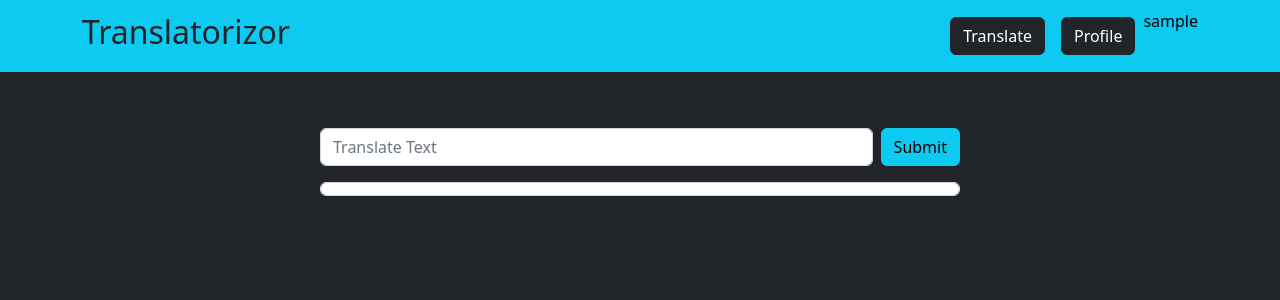
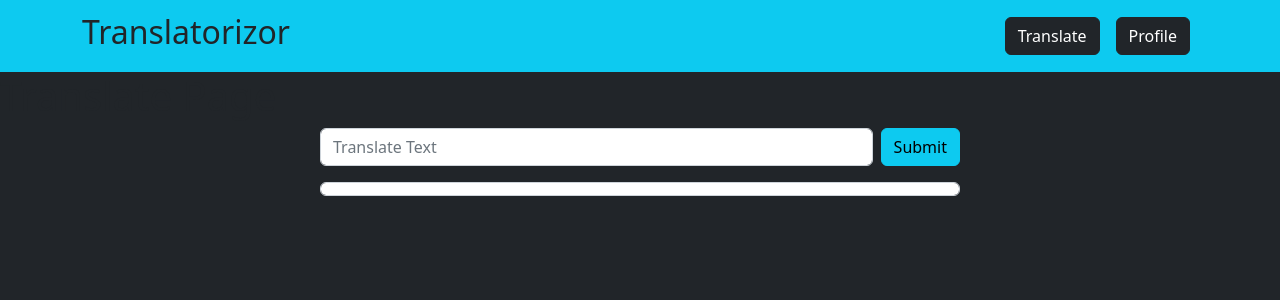
Before and after one commit to SondreSequence/React-LIT, a React (Create React App) app: page /translate in a window 1280 px wide. Shown: the top 300 px of the page. Built offline with nearby package versions, Linux system fonts and the light colour scheme; no server answers; sample sign-in values are in the browser's storage.

Commit message:
fix: Live Username Display Navbar

```diff
--- a/src/App.js
+++ b/src/App.js
@@ -6,7 +6,7 @@ import "bootstrap/dist/css/bootstrap.min.css";
 import "animate.css";
 import ProfilePage from "./Components/Pages/ProfilePage";
 import TranslatePage from "./Components/Pages/TranslatePage";
-import UserName from "./Components/Profile/UserName";
+import { useSelector } from "react-redux";
 
 function App() {
   return (
@@ -29,7 +29,7 @@ function App() {
                   <Button variant="dark">Profile</Button>
                 </NavLink>
               </Nav.Link>
-              <UserName></UserName>
+              {useSelector((state) => state.user.userName)}
             </Nav>
           </Container>
         </Navbar>
```
